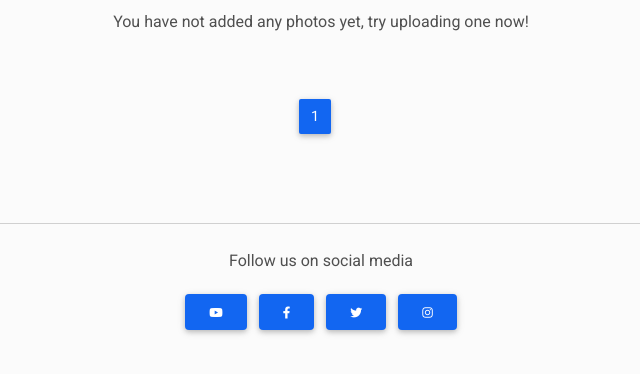
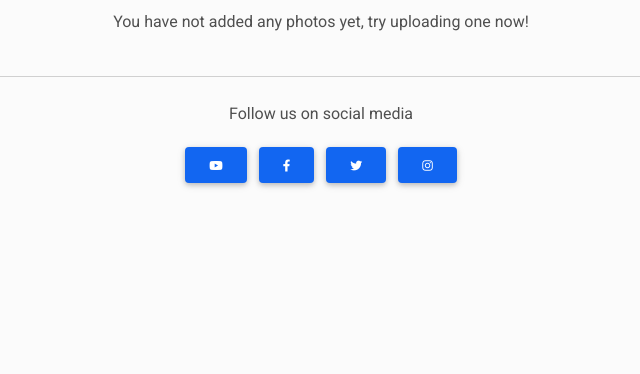
Before and after one commit to michaelhesch/ci-ms-3, a Flask app: template app/templates/profile.html in a window 1280 px wide. Shown: the part 317-691 px from the top of the page, without its empty margins (319-959 px from the left). Run offline with Flask 2, Linux system fonts and the light colour scheme; the template is opened without the code that fills it, so the values that code supplies are empty.

Commit message:
Fix pagination bug on profile template

```diff
--- a/app/templates/profile.html
+++ b/app/templates/profile.html
@@ -79,14 +79,7 @@
       </ul>
     </nav>
   </div>
-  {% else %}
-  <div class="row m-5">
-    <ul class="pagination justify-content-center">
-      <li class="page-item active">
-        <a class="page-link" href="">1</a>
-      </li>
-    </ul>
-  </div>
+
   {% endif %}
 </div>
 {% endblock %}
```
